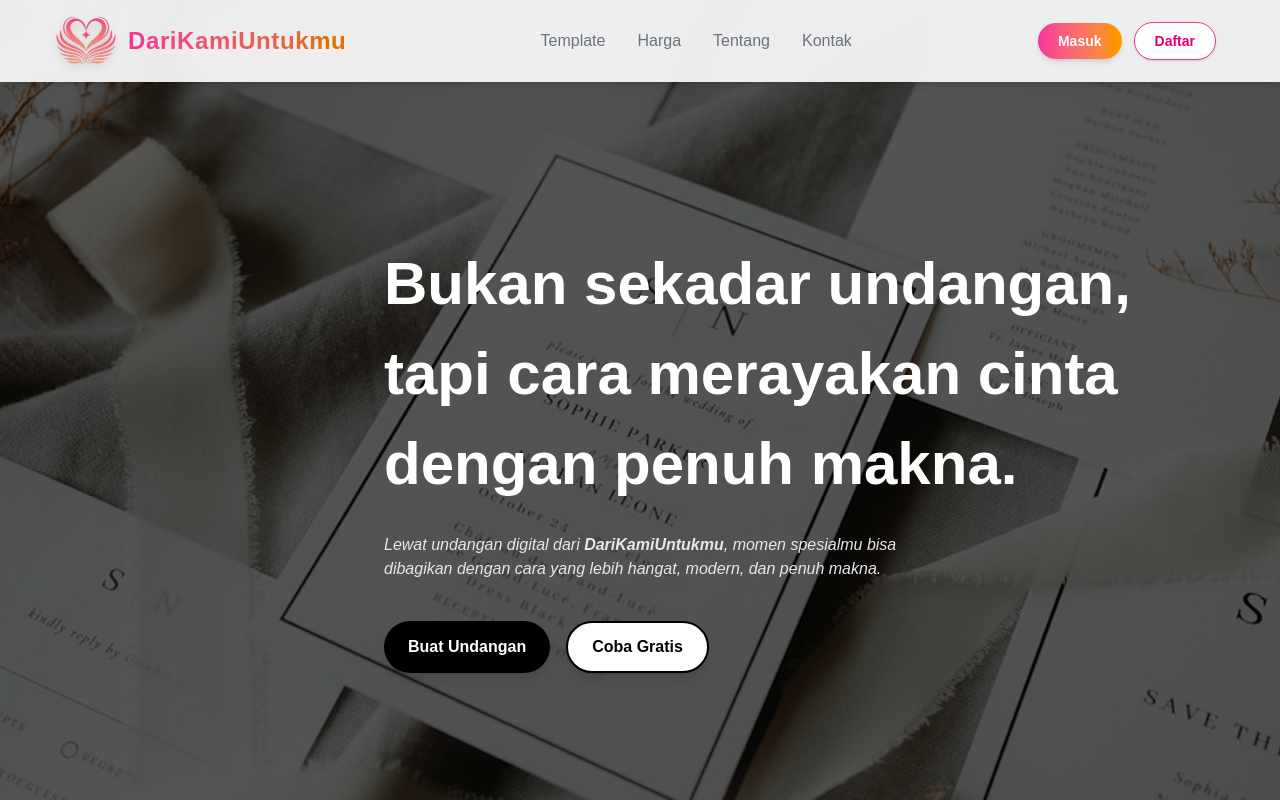
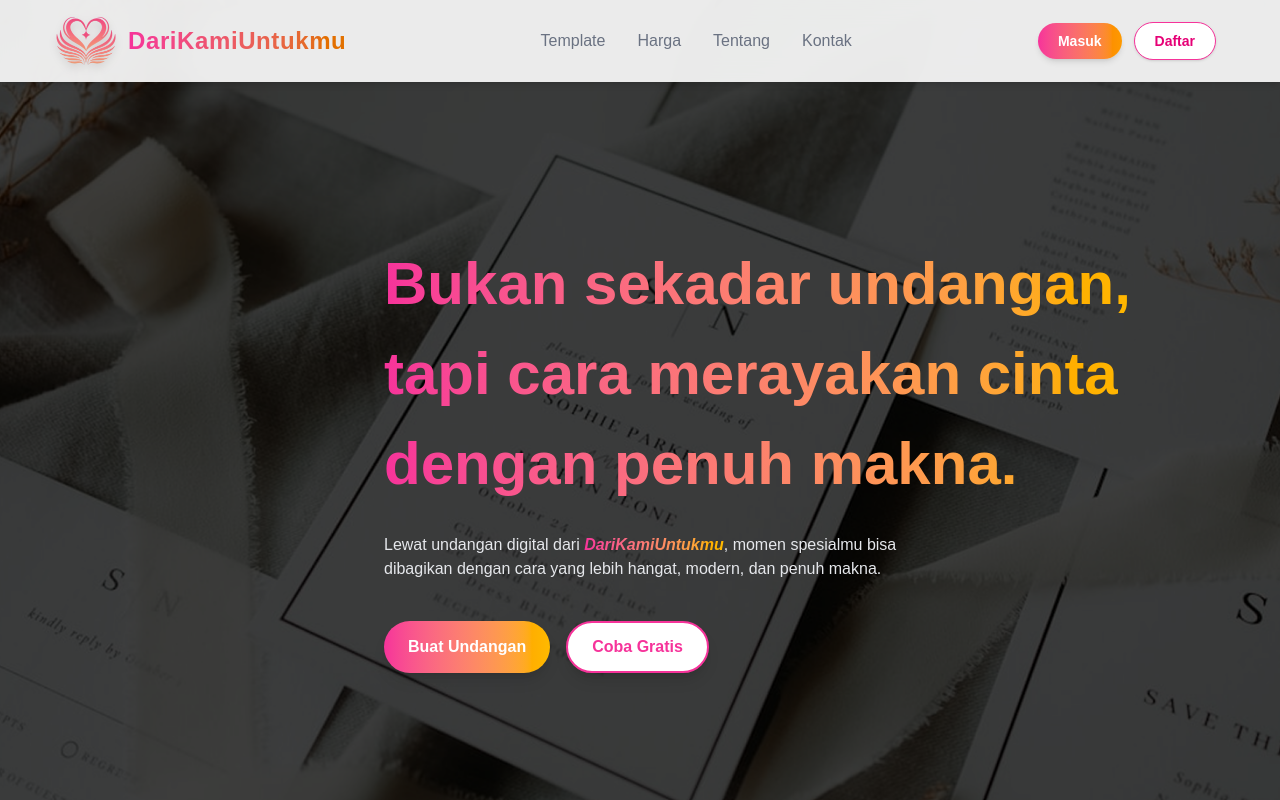
Before and after one commit to Alfianzyh/dari-kami-untukmu, a Next.js app: page / in a window 1280 px wide. Shown: the top 800 px of the page. Built offline with nearby package versions, Linux system fonts and the light colour scheme.

Commit message:
update: style hero text and button

```diff
--- a/src/components/hero.jsx
+++ b/src/components/hero.jsx
@@ -1,30 +1,57 @@
+"use client";
+import { motion } from "framer-motion";
+
 export default function Hero() {
   return (
-    <section className="relative w-full h-[911px] flex items-center" id="hero">
+    <section
+      className="relative w-full h-[911px] flex items-center"
+      id="hero"
+    >
       <div
         className="absolute inset-0 w-full h-full bg-cover bg-center"
         style={{
           backgroundImage: "url('/bg-image.png')",
         }}
       />
-      <div className="absolute inset-0 bg-black/30" />
+      <div className="absolute inset-0 bg-black/50" />
+
       <div className="relative z-10 max-w-3xl px-6 lg:px-0 lg:ml-96 text-white">
-        <h1 className="text-3xl lg:text-6xl font-semibold leading-normal text-left">
+        <motion.h1
+          initial={{ opacity: 0, y: 40 }}
+          animate={{ opacity: 1, y: 0 }}
+          transition={{ duration: 1, ease: "easeOut" }}
+          className="text-3xl lg:text-6xl font-semibold leading-normal text-left bg-gradient-to-r from-pink-500 to-amber-400 text-transparent bg-clip-text"
+        >
           Bukan sekadar undangan, tapi cara merayakan cinta dengan penuh makna.
-        </h1>
-        <p className="mt-6 text-sm italic lg:text-base text-gray-200 max-w-xl text-left">
+        </motion.h1>
+
+        <motion.p
+          initial={{ opacity: 0, y: 40 }}
+          animate={{ opacity: 1, y: 0 }}
+          transition={{ duration: 1, ease: "easeOut", delay: 0.3 }}
+          className="mt-6 text-sm lg:text-base text-gray-200 max-w-xl text-left"
+        >
           Lewat undangan digital dari{" "}
-          <span className="font-semibold">DariKamiUntukmu</span>, momen spesialmu
-          bisa dibagikan dengan cara yang lebih hangat, modern, dan penuh makna.
-        </p>
-        <div className="mt-10 flex gap-4">
-          <button className="px-6 py-3 bg-gradient-to-r from-black to-black text-white rounded-full font-semibold shadow-lg hover:scale-105 hover:from-white hover:to-white hover:text-black transition-all duration-200 cursor-pointer">
+          <span className="italic font-semibold bg-gradient-to-r from-pink-500 to-amber-400 text-transparent bg-clip-text">
+            DariKamiUntukmu
+          </span>
+          , momen spesialmu bisa dibagikan dengan cara yang lebih hangat,
+          modern, dan penuh makna.
+        </motion.p>
+
+        <motion.div
+          initial={{ opacity: 0, y: 40 }}
+          animate={{ opacity: 1, y: 0 }}
+          transition={{ duration: 1, ease: "easeOut", delay: 0.6 }}
+          className="mt-10 flex gap-4"
+        >
+          <button className="px-6 py-3 bg-gradient-to-r from-pink-500 to-amber-400 text-white rounded-full font-semibold shadow-lg hover:scale-105 hover:from-white hover:to-white hover:text-pink-500 transition-all duration-200 cursor-pointer">
             Buat Undangan
           </button>
-          <button className="px-6 py-3 bg-white text-black border-2 border-black rounded-full font-semibold shadow-lg hover:bg-white hover:scale-105 transition-all duration-200 cursor-pointer">
+          <button className="px-6 py-3 bg-white text-pink-500 border-2 border-pink-500 rounded-full font-semibold shadow-lg hover:bg-white hover:scale-105 transition-all duration-200 cursor-pointer">
             Coba Gratis
           </button>
-        </div>
+        </motion.div>
       </div>
     </section>
   );
```
